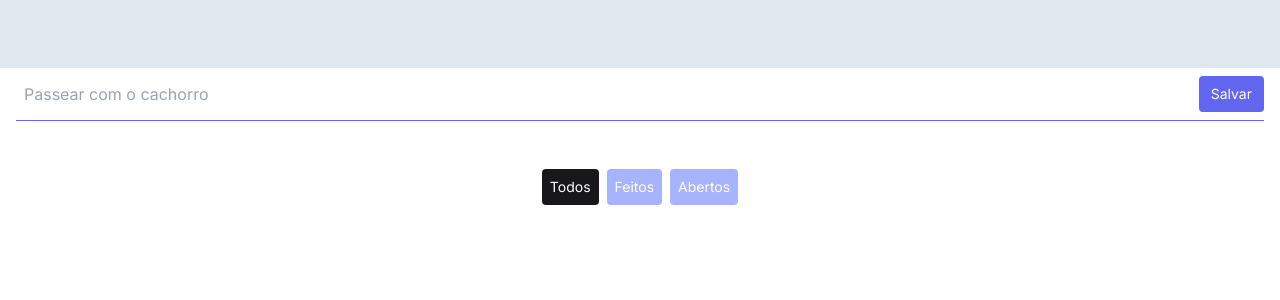
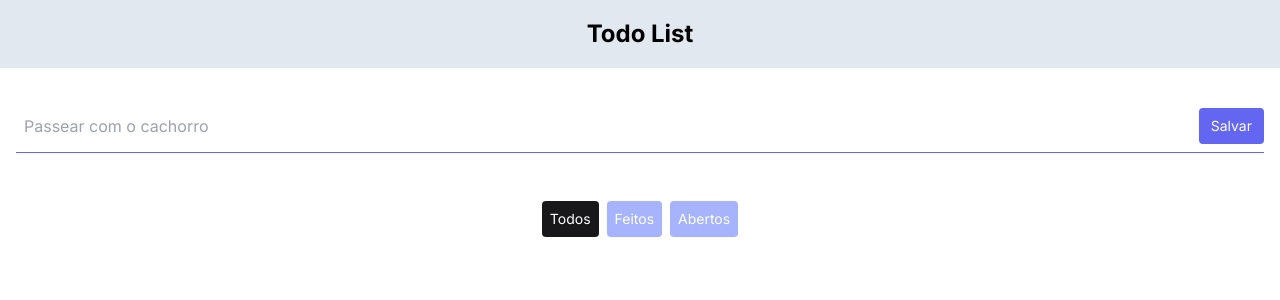
Before and after one commit to Defyland/todo-arch, a Next.js app: page / in a window 1280 px wide. Shown: the top 300 px of the page. Built offline with nearby package versions, Linux system fonts and the light colour scheme.

Commit message:
fix: same layout adjust part 2

```diff
--- a/src/components/Header/Header.styles.ts
+++ b/src/components/Header/Header.styles.ts
@@ -1,3 +1,4 @@
 export const Styles = {
-    Container: 'flex h-[68px] bg-slate-200 items-center justify-center',
+    Container: 'flex h-[68px] bg-slate-200 items-center justify-center mb-8',
+    Title: 'text-black text-2xl font-bold',
 };
--- a/src/components/Header/index.tsx
+++ b/src/components/Header/index.tsx
@@ -1,5 +1,7 @@
 import {Styles} from './Header.styles';
 
 export const Header = () => (
-    <header data-testid={`Header`} className={Styles.Container} />
+    <header data-testid={`Header`} className={Styles.Container}>
+        <span className={Styles.Title}>Todo List</span>
+    </header>
 );
```
